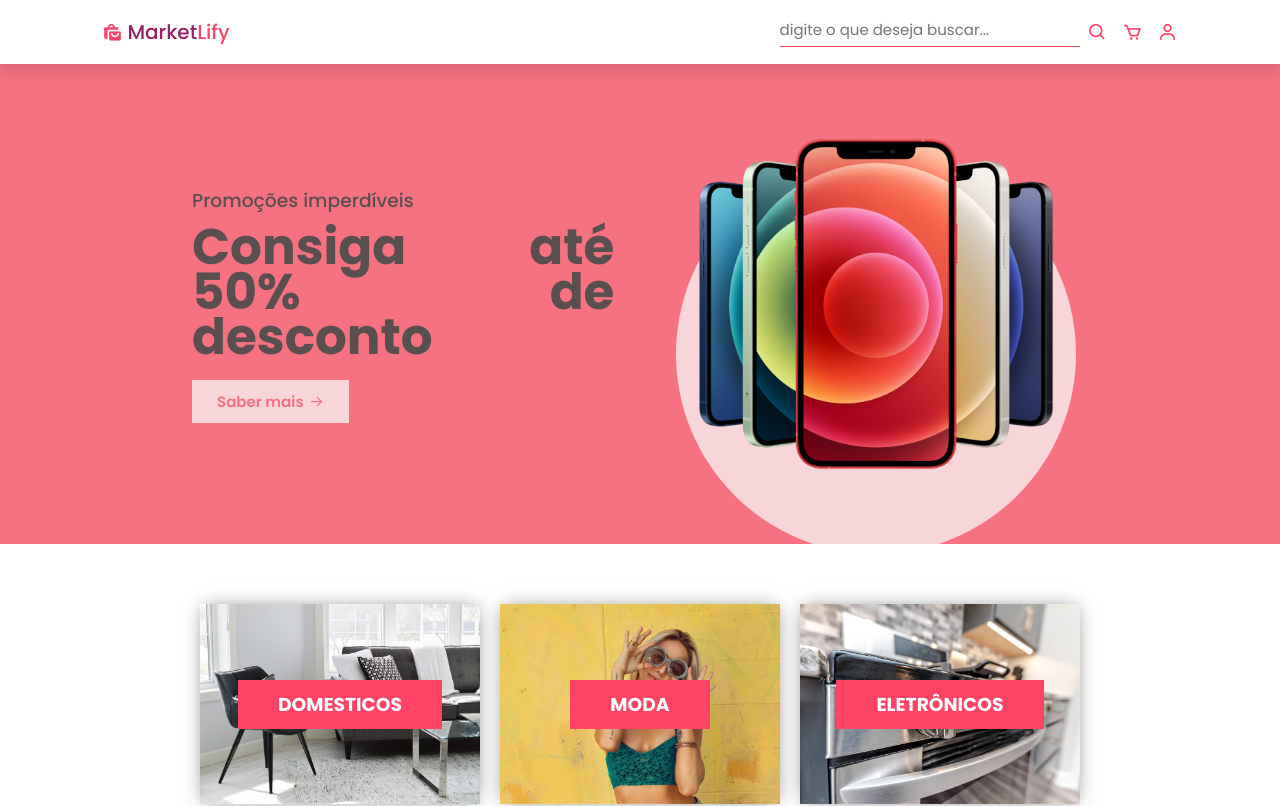
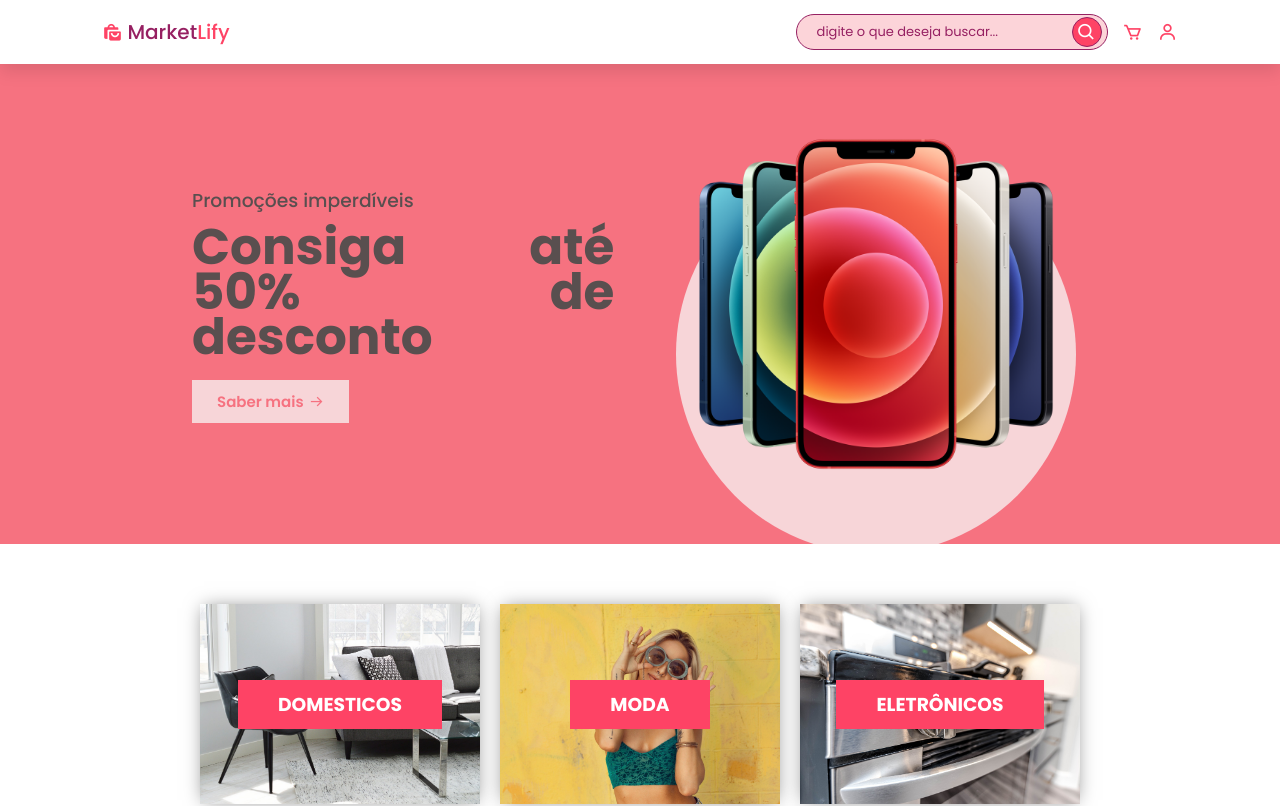
Before and after one commit to rodrigsmor/E-commerce, a React (Create React App) app: page / in a window 1280 px wide. Shown: the top 806 px of the page. Built offline with nearby package versions, Linux system fonts and the light colour scheme; data requests are answered from the project's data file.

Commit message:
Search bar component

```diff
--- a/src/components/Footer/styled.ts
+++ b/src/components/Footer/styled.ts
@@ -16,21 +16,22 @@ export const Section1 = styled.section`
     width: 100%;
     height: 80px;
     display: flex;
+    padding: 0 14%;
     max-width: 100vw;
     background: #fff;
     align-items: center;
-    justify-content: space-evenly;
+    justify-content: space-between;
     border-top: solid 1px rgba(0, 0, 0, 0.05);
-
-    `;
+`;
 
 export const Section2 = styled.section`
     width: 100%;
     height: 80px;
     display: flex;
+    padding: 0 14%;
     background: #f67280;
     align-items: center;
-    justify-content: space-evenly;
+    justify-content: space-between;
 
     li {
         list-style: none;
--- a/src/components/Header/index.tsx
+++ b/src/components/Header/index.tsx
@@ -1,5 +1,6 @@
 import * as S from './styled';
 import Logomark from '../Logomark';
+import SearchBar from '../SearchBar';
 
 const Header = (props: any) => {
     return (
@@ -8,10 +9,8 @@ const Header = (props: any) => {
                 <Logomark />
 
                 <S.UserInteractions>
-                    <div className="searchBox">
-                        <input type="search" aria-label="realizar uma busca pelo conteúdo do site" placeholder="digite o que deseja buscar..."/>
-                        <i className='bx bx-search'></i>
-                    </div>
+                    <SearchBar />
+
                     <div className="cartBox">
                         <i className='bx bx-cart'></i>
                         <span className={props.quantidade === 0 ? 'notDisplay' : ''}>
--- a/src/components/Header/styled.ts
+++ b/src/components/Header/styled.ts
@@ -67,27 +67,4 @@ export const UserInteractions = styled.div`
             }
         }
     }
-
-    .searchBox {
-        display: flex;
-        grid-gap: 8px;
-        width: fit-content;
-        height: fit-content;
-        align-items: center;
-
-        input {
-            width: 300px;
-            border: none;
-            outline: none;
-            color: #594f4f;
-            font-size: 15px;
-            padding: 0 0 5px 0;
-            font-family: Poppins, sans-serif;
-            border-bottom: 1px solid #fe4365;
-
-            &::-webkit-search-cancel-button {
-                display: none;
-            }
-        }
-    }
 `;
--- a/src/components/Logomark/styled.ts
+++ b/src/components/Logomark/styled.ts
@@ -2,6 +2,7 @@ import styled from 'styled-components';
 
 export const Logomark = styled.div`
     display: flex;
+    color: #962062;
     font-size: 20px;
     cursor: pointer;
     align-items: center;
--- /dev/null
+++ b/src/components/SearchBar/index.tsx
@@ -0,0 +1,14 @@
+import { SearchBox, InputBox, SearchButton } from './styled';
+
+const SearchBar: any = () => {
+    return (
+        <SearchBox>
+            <InputBox type="search" aria-label="realizar uma busca pelo conteúdo do site" placeholder="digite o que deseja buscar..."/>
+            <SearchButton>
+                <i className='bx bx-search'></i>
+            </SearchButton>
+        </ SearchBox>
+    );
+}
+
+export default SearchBar;
--- /dev/null
+++ b/src/components/SearchBar/styled.ts
@@ -0,0 +1,50 @@
+import styled from "styled-components";
+
+export const SearchBox = styled.div`
+    display: flex;
+    grid-gap: 5px;
+    color: #962062;
+    width: fit-content;
+    height: fit-content;
+    align-items: center;
+    border-radius: 30px;
+    background:  #fcd4d9;
+    padding: 2px 5px 2px 20px;
+    border: 1px solid #962062;
+`;
+
+export const InputBox = styled.input`
+    width: 250px;
+    border: none;
+    outline: none;
+    color: #962062;
+    font-size: 13px;
+    background: transparent;
+    font-family: Poppins, sans-serif;
+
+    &::-webkit-input-placeholder {
+        color: #962062;
+    }
+
+    &::-webkit-search-cancel-button {
+        display: none;
+    }
+`;
+
+export const SearchButton = styled.button`
+    width: 30px;
+    height: 30px;
+    display: grid;
+    cursor: pointer;
+    border-radius: 50%;
+    background: #fe4365;
+    place-items: center;
+    border: 1px solid #962062;
+
+    i {
+        color: #fff;
+        line-height: 0;
+        font-size: 20px;
+        background: pink;
+    }
+`;
```
